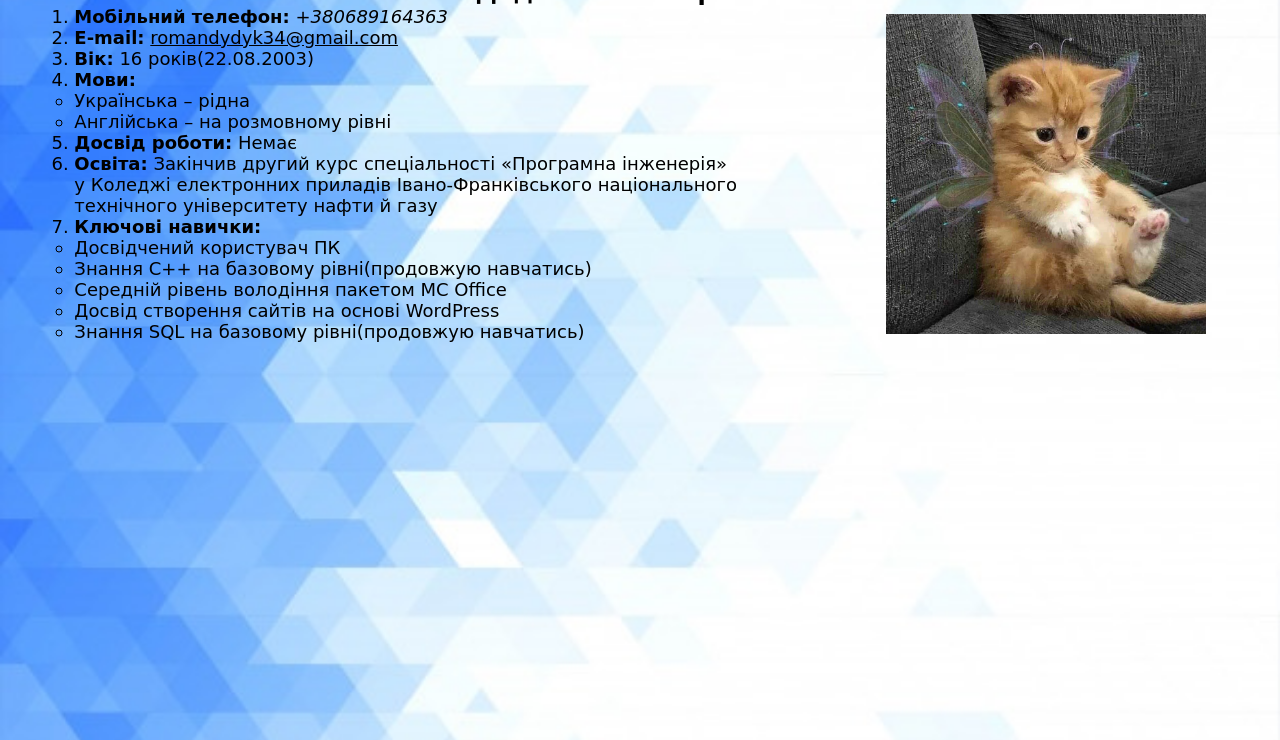
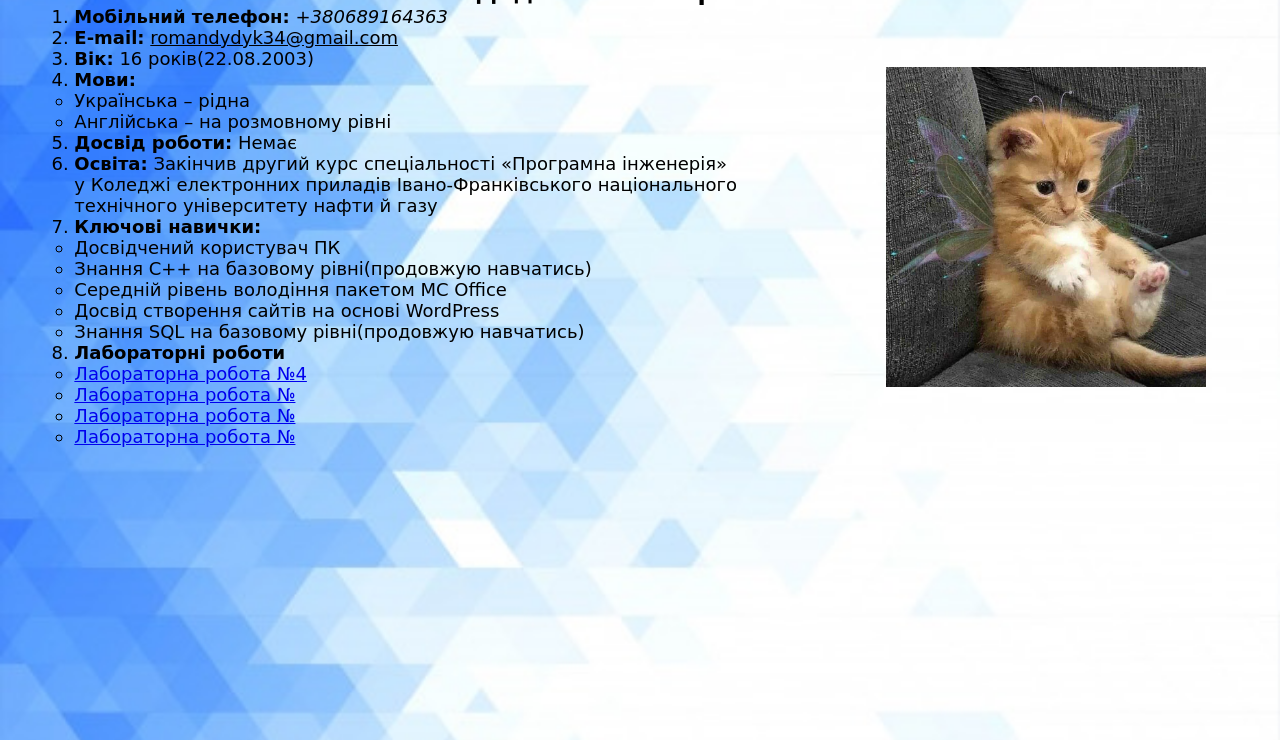
Before and after one commit to RomaDydyk/RomaDydyk, a plain HTML site: page index.html in a window 1280 px wide. Shown: the part 60-800 px from the top of the page. Drawn offline with Linux system fonts and the light colour scheme.

Commit message:
Update index.html

```diff
--- a/index.html
+++ b/index.html
@@ -32,6 +32,14 @@
             <li>Досвід створення сайтів на основі WordPress</li>
             <li>Знання SQL на базовому рівні(продовжую навчатись)</li>
         </ul>
+        <li><b>Лабораторні роботи</b> </li>
+        <ul>
+            <li><a href="#">Лабораторна робота №4</a></li>
+            <li><a href="#">Лабораторна робота №</a></li>
+            <li><a href="#">Лабораторна робота №</a></li>
+            <li><a href="#">Лабораторна робота №</a></li>
+        </ul>
+
     </ol>
     </div>
     <img src="images/images.jpg" alt="">
```
